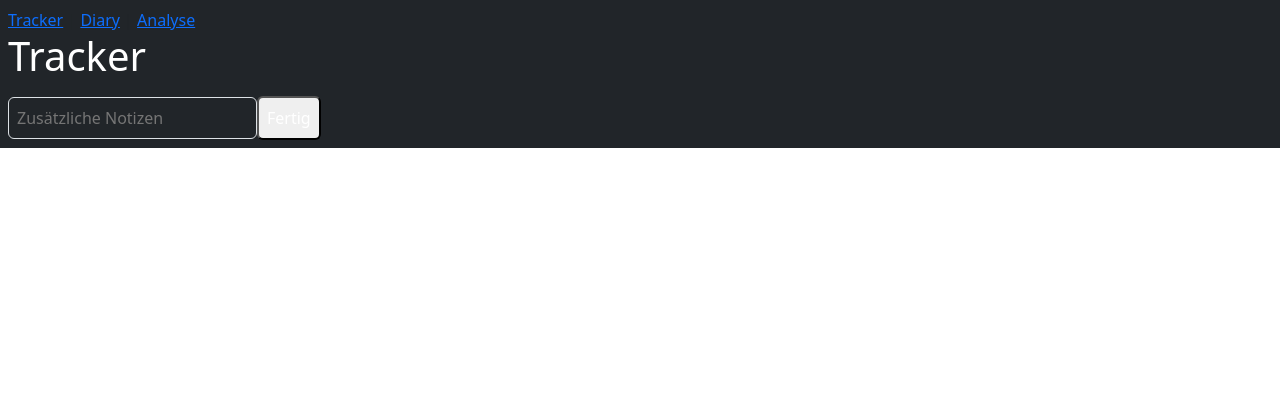
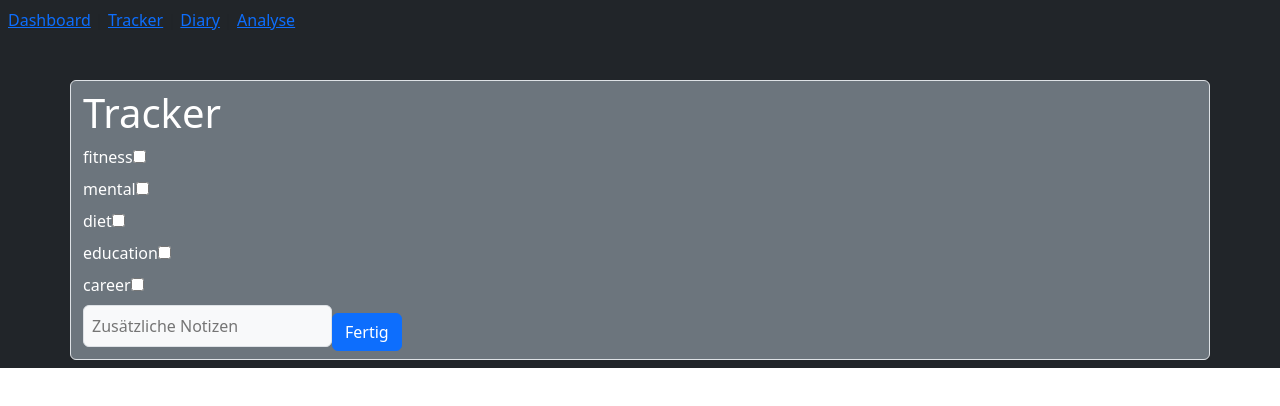
Before and after one commit to leon280700/LifeDashboard, a React (Vite) app in the folder frontend/: page /tracker in a window 1280 px wide. Shown: the top 406 px of the page. Built offline with nearby package versions, Linux system fonts and the light colour scheme.

Commit message:
add ui components and <Today> container

```diff
--- a/frontend/src/components/Header.tsx
+++ b/frontend/src/components/Header.tsx
@@ -2,23 +2,24 @@ import { BrowserRouter, Link, Routes, Route } from "react-router-dom";
 import Analyse from "../pages/Analyse";
 import Diary from "../pages/Diary";
 import Tracker from "../pages/Tracker";
+import Dashboard from "../pages/Dashboard";
 
 export default function Header() {
   return (
     <div className="py-2 px-2">
       <BrowserRouter>
         <nav>
-        <Link to="/tracker">Tracker</Link> |{" "}
-        <Link to="/diary">Diary</Link> |{" "}
-        <Link to="/analyse">Analyse</Link>
+          <Link to="/">Dashboard</Link> | <Link to="/tracker">Tracker</Link> |{" "}
+          <Link to="/diary">Diary</Link> | <Link to="/analyse">Analyse</Link>
         </nav>
 
         <Routes>
+          <Route path="/" element={<Dashboard />} />
           <Route path="/tracker" element={<Tracker />} />
           <Route path="/diary" element={<Diary />} />
           <Route path="/analyse" element={<Analyse />} />
         </Routes>
       </BrowserRouter>
     </div>
-  )
+  );
 }
--- a/frontend/src/components/tracker/Today.tsx
+++ b/frontend/src/components/tracker/Today.tsx
@@ -1,30 +1,49 @@
 import { useState } from "react";
+import { GoalTrackerCategories } from "../../types/tracker/tracker.types";
+import Button from "../ui/Button";
+import Input from "../ui/Input";
 
 export default function Today() {
   const [trackedToday, setTrackedToday] = useState(false);
+  const goals = GoalTrackerCategories; // todo
 
   if (trackedToday) {
     return (
-            <div>
-                <h1 className="text-white">Heute bereits getrackt</h1>
+      <div className="pb-2">
+        <p className="text-white">Heute getrackt</p>
+        <Button
+          type="button"
+          styleType="primary"
+          text="Zurücksetzen"
+          onClick={() => setTrackedToday(false)}
+        />
       </div>
-        )
+    );
   }
 
-    const handleSubmit = (e: React.FormEvent<HTMLFormElement>) => {
+  const handleSubmit = (e: React.SubmitEvent<HTMLFormElement>) => {
     e.preventDefault();
     // ...
     setTrackedToday(true);
-    }
-
+  };
 
   return (
-    <div>
+    <div className="pb-2">
       <form onSubmit={handleSubmit}>
-            <input type="text" name="notes" placeholder="Zusätzliche Notizen" className="bg-dark text-white border rounded p-2 w-full" />
-            <button type="submit" className="bg-blue-500 text-white rounded p-2 mt-2">Fertig</button>
+        {goals.map((item, index) => (
+          <div key={index} className="mb-2">
+            <label className="text-white mr-2">{item}</label>
+            <input type="checkbox" name={item} />
+          </div>
+        ))}
+        <Input placeholder="Zusätzliche Notizen" name="notes" />
+        <Button
+          type="submit"
+          styleType="primary"
+          text="Fertig"
+          onClick={() => handleSubmit}
+        />
       </form>
-
     </div>
-  )
+  );
 }
--- /dev/null
+++ b/frontend/src/components/ui/Button.tsx
@@ -0,0 +1,23 @@
+type ButtonProps = {
+  styleType: "primary" | "secondary";
+  type: "button" | "submit";
+  text: string;
+  onClick: () => void;
+};
+
+export default function Button({
+  styleType,
+  type,
+  text,
+  onClick: handleOnClick,
+}: ButtonProps) {
+  return (
+    <button
+      type={type}
+      className={`btn btn-${styleType} mt-2`}
+      onClick={handleOnClick}
+    >
+      {text}
+    </button>
+  );
+}
--- /dev/null
+++ b/frontend/src/components/ui/Input.tsx
@@ -0,0 +1,17 @@
+type InputProps = {
+  placeholder?: string;
+  name?: string;
+  onChange?: (e: React.ChangeEvent<HTMLInputElement>) => void;
+};
+
+export default function Input({ onChange, placeholder, name }: InputProps) {
+  return (
+    <input
+      type="text"
+      onChange={onChange}
+      placeholder={placeholder}
+      name={name}
+      className="bg-light text-black border rounded p-2"
+    />
+  );
+}
--- /dev/null
+++ b/frontend/src/pages/Dashboard.tsx
@@ -0,0 +1,3 @@
+export default function Dashboard() {
+  return <div></div>;
+}
--- a/frontend/src/pages/Tracker.tsx
+++ b/frontend/src/pages/Tracker.tsx
@@ -2,10 +2,9 @@ import Today from "../components/tracker/Today";
 
 export default function Tracker() {
   return (
-    <div>
-        <h1 className="text-white">Tracker</h1>
-
-        <Today />
+    <div className="container mt-5 bg-secondary border rounded">
+      <h1 className="text-white pt-2">Tracker</h1>
+      <Today />
     </div>
-  )
+  );
 }
--- /dev/null
+++ b/frontend/src/types/tracker/tracker.types.ts
@@ -0,0 +1,7 @@
+export const GoalTrackerCategories: string[] = [
+  "fitness",
+  "mental",
+  "diet",
+  "education",
+  "career",
+];
```
Lines whose indentation alone changed are shown as unchanged.
